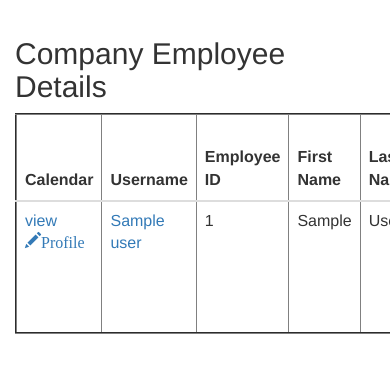
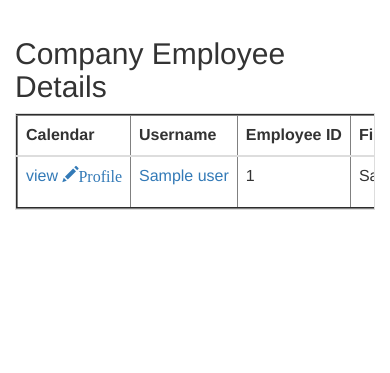
Before and after one commit to pysingh09/noboders_timesheet, a Django app: template thoughtwin_erp/templates/employee_list.html in a window 390 px wide; the page is wider, and only the part inside the window is pictured. Shown: the part 55-428 px from the top of that part. Run offline with Django 3.2, Linux system fonts and the light colour scheme; the template is opened without the code that fills it: most values are stand-ins (such as "Sample title", 1, 10 or a date in 2020); some libraries are stand-ins or nearby versions.

Commit message:
manage table on employee list page

```diff
--- a/thoughtwin_erp/templates/employee_list.html
+++ b/thoughtwin_erp/templates/employee_list.html
@@ -4,7 +4,10 @@
 {% block content %}
     <h2>Company Employee Details</h2>
     <div class="search-container">
-     <table class = "table" id="myTable1" border="2">
+      <div class="row">
+        <div class="col-md-12">
+          <div class="table-responsive">
+            <table class = "table" id="myTable1" border="2">
         <thead>
 
           <tr>
@@ -47,7 +50,10 @@
               </tr>
           {% endfor %}
         </tbody>
-      </table>
+            </table>
+          </div>
+        </div>
+      </div>
     </div>
   {% block js %}
   {{block.super}}
```
